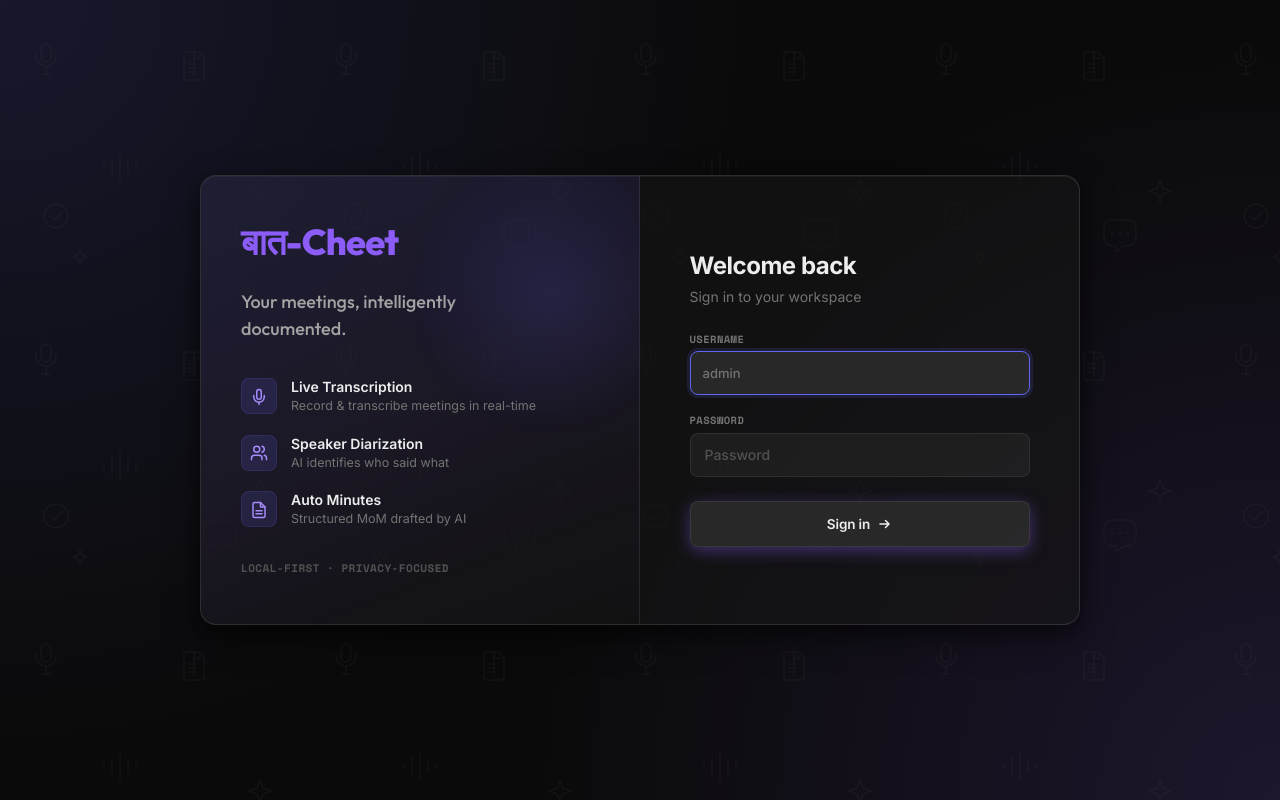
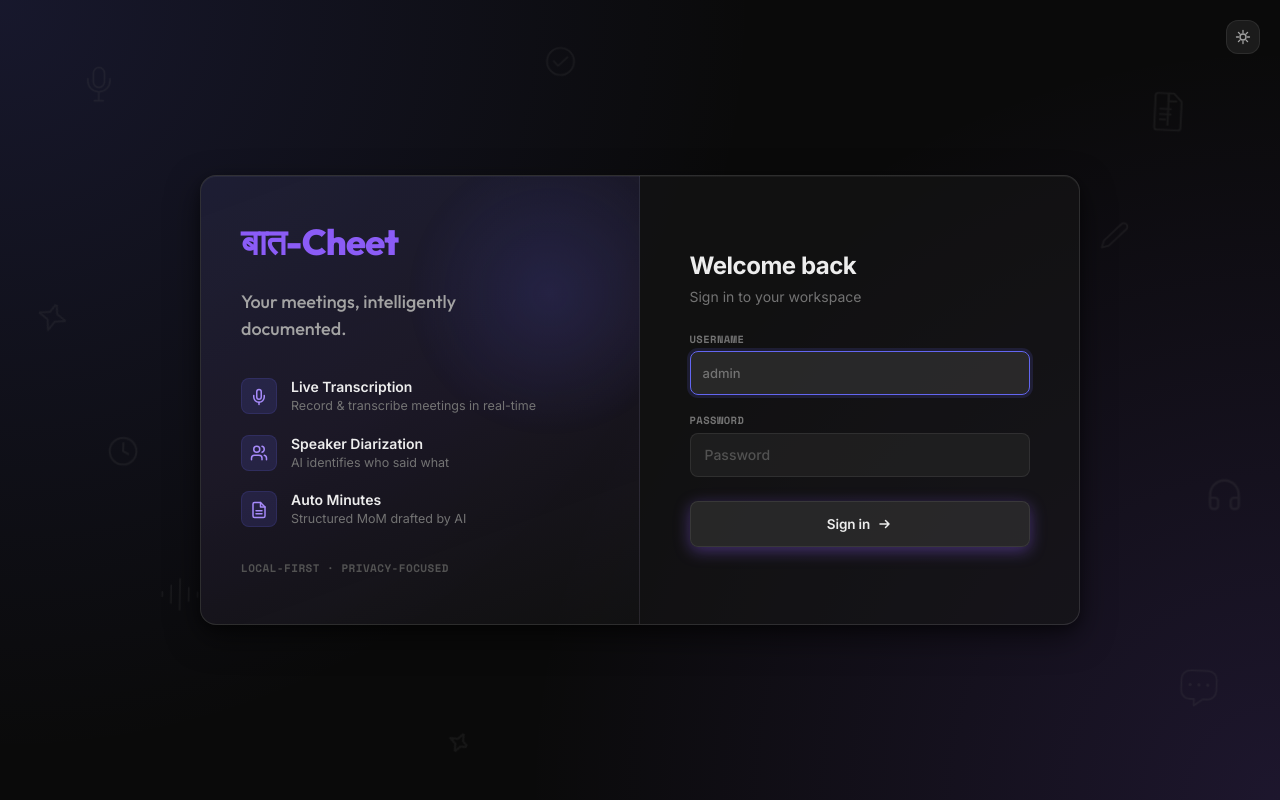
Before and after one commit to AvisharSharan/baat-cheet, a FastAPI app: page / in a window 1280 px wide. Run offline with FastAPI, Linux system fonts and the light colour scheme; some libraries are stand-ins or nearby versions.

Commit message:
feat(ui): enhance login view with animated doodle icons and theme toggle button

```diff
--- a/app/static/css/components/login.css
+++ b/app/static/css/components/login.css
@@ -31,20 +31,68 @@ html[data-theme="light"] .noise-overlay { opacity: 0.02; }
 .doodle-bg {
   position: absolute;
   inset: 0;
-  width: 100%;
-  height: 100%;
   z-index: -1;
   pointer-events: none;
-  color: var(--text-4);
-  opacity: 0.12;
+  overflow: hidden;
 }
 
-html[data-theme="light"] .doodle-bg {
+.doodle-icon {
+  position: absolute;
+  color: var(--text-4);
+  opacity: 0.18;
+}
+
+html[data-theme="light"] .doodle-icon {
   color: var(--text-3);
-  opacity: 0.08;
+  opacity: 0.1;
+}
+
+/* Positions — scattered across corners and edges */
+.doodle-1  { top: 8%;   left: 6%;   animation: doodleFloat1 7s ease-in-out infinite; }
+.doodle-2  { top: 12%;  right: 8%;  animation: doodleFloat2 9s ease-in-out infinite; }
+.doodle-3  { bottom: 22%; left: 12%;  animation: doodleFloat3 8s ease-in-out infinite; }
+.doodle-4  { top: 38%;  left: 3%;   animation: doodleSpin 12s linear infinite; }
+.doodle-5  { bottom: 10%; right: 5%;  animation: doodleFloat1 10s ease-in-out infinite; }
+.doodle-6  { top: 6%;   left: 42%;  animation: doodleFloat2 8.5s ease-in-out infinite; }
+.doodle-7  { bottom: 6%;  left: 35%;  animation: doodleSpin 8s linear infinite; }
+.doodle-8  { bottom: 35%; right: 3%;  animation: doodleFloat3 9.5s ease-in-out infinite; }
+.doodle-9  { top: 55%;  left: 8%;   animation: doodleFloat2 11s ease-in-out infinite; }
+.doodle-10 { top: 28%;  right: 12%;  animation: doodleFloat1 7.5s ease-in-out infinite; }
+
+/* Floating animations — each has a unique path */
+@keyframes doodleFloat1 {
+  0%, 100% { transform: translate(0, 0) rotate(0deg); }
+  25%      { transform: translate(6px, -10px) rotate(3deg); }
+  50%      { transform: translate(-4px, -18px) rotate(-2deg); }
+  75%      { transform: translate(8px, -8px) rotate(4deg); }
+}
+
+@keyframes doodleFloat2 {
+  0%, 100% { transform: translate(0, 0) rotate(0deg); }
+  33%      { transform: translate(-8px, 12px) rotate(-4deg); }
+  66%      { transform: translate(6px, -6px) rotate(3deg); }
+}
+
+@keyframes doodleFloat3 {
+  0%, 100% { transform: translate(0, 0) rotate(0deg); }
+  20%      { transform: translate(10px, -5px) rotate(2deg); }
+  50%      { transform: translate(-6px, 10px) rotate(-3deg); }
+  80%      { transform: translate(4px, -12px) rotate(1deg); }
+}
+
+@keyframes doodleSpin {
+  0%   { transform: rotate(0deg); }
+  100% { transform: rotate(360deg); }
 }
 
 .login-view[hidden] { display: none; }
+
+.login-theme-toggle {
+  position: absolute;
+  top: 20px;
+  right: 20px;
+  z-index: 10;
+}
 
 body.auth-pending .shell {
   pointer-events: none;
--- a/app/static/js/main.js
+++ b/app/static/js/main.js
@@ -13,6 +13,7 @@ momBtn.addEventListener("click", generateMom);
 cancelActionBtn.addEventListener("click", cancelActiveAction);
 saveSpeakersBtn.addEventListener("click", saveSpeakers);
 themeToggle.addEventListener("click", toggleTheme);
+document.getElementById("loginThemeToggle").addEventListener("click", toggleTheme);
 newMeetingBtn.addEventListener("click", startNewMeeting);
 historyTabBtn.addEventListener("click", showHistory);
 refreshHistoryBtn.addEventListener("click", loadHistory);
--- a/app/templates/components/login.html
+++ b/app/templates/components/login.html
@@ -1,20 +1,35 @@
     <section id="loginView" class="login-view" aria-live="polite">
-      <svg class="doodle-bg" aria-hidden="true" xmlns="http://www.w3.org/2000/svg">
-        <defs>
-          <pattern id="doodlePattern" width="300" height="300" patternUnits="userSpaceOnUse">
-            <g stroke="currentColor" fill="none" stroke-width="1.5" stroke-linecap="round" stroke-linejoin="round">
-              <g transform="translate(30, 40)"><path d="M6 14v2a10 10 0 0 0 20 0v-2M16 26v8M12 34h8"/><rect x="11" y="4" width="10" height="18" rx="5"/></g>
-              <g transform="translate(180, 50)"><path d="M14 2v24M14 2H6a2 2 0 0 0-2 2v24a2 2 0 0 0 2 2h16a2 2 0 0 0 2-2V8l-6-6Z"/><path d="M14 2v6h6M8 14h8M8 18h8M8 22h4"/></g>
-              <g transform="translate(100, 150)"><path d="M4 14v4M12 8v16M20 2v28M28 10v12M36 14v4"/></g>
-              <path d="M260 180 l3 8 l8 3 l-8 3 l-3 8 l-3-8 l-8-3 l8-3Z" />
-              <path d="M80 250 l2 5 l5 2 l-5 2 l-2 5 l-2-5 l-5-2 l5-2Z" />
-              <g transform="translate(200, 220)"><path d="M4 8a8 8 0 0 1 8-8h16a8 8 0 0 1 8 8v10a8 8 0 0 1-8 8h-4l-8 6v-6H12a8 8 0 0 1-8-8Z"/><circle cx="12" cy="13" r="1.5" fill="currentColor" stroke="none"/><circle cx="20" cy="13" r="1.5" fill="currentColor" stroke="none"/><circle cx="28" cy="13" r="1.5" fill="currentColor" stroke="none"/></g>
-              <g transform="translate(40, 200)"><circle cx="16" cy="16" r="12" /><path d="M10 16l4 4l8-8" /></g>
-            </g>
-          </pattern>
-        </defs>
-        <rect width="100%" height="100%" fill="url(#doodlePattern)"/>
-      </svg>
+      <button id="loginThemeToggle" class="icon-btn login-theme-toggle" type="button" aria-label="Toggle theme">
+        <svg class="theme-sun" width="16" height="16" viewBox="0 0 16 16">
+          <circle cx="8" cy="8" r="3" stroke="currentColor" stroke-width="1.4" fill="none"/>
+          <path d="M8 1.5v2M8 12.5v2M1.5 8h2M12.5 8h2M3.4 3.4l1.4 1.4M11.2 11.2l1.4 1.4M12.6 3.4l-1.4 1.4M4.8 11.2l-1.4 1.4" stroke="currentColor" stroke-width="1.3" stroke-linecap="round"/>
+        </svg>
+        <svg class="theme-moon" width="16" height="16" viewBox="0 0 16 16">
+          <path d="M13 10.5A6 6 0 0 1 5.5 3a6.2 6.2 0 1 0 7.5 7.5Z" stroke="currentColor" stroke-width="1.4" fill="none" stroke-linejoin="round"/>
+        </svg>
+      </button>
+      <div class="doodle-bg" aria-hidden="true">
+        <!-- Microphone -->
+        <svg class="doodle-icon doodle-1" width="42" height="42" viewBox="0 0 32 38" fill="none" stroke="currentColor" stroke-width="1.5" stroke-linecap="round" stroke-linejoin="round"><path d="M6 14v2a10 10 0 0 0 20 0v-2M16 26v8M12 34h8"/><rect x="11" y="4" width="10" height="18" rx="5"/></svg>
+        <!-- Document -->
+        <svg class="doodle-icon doodle-2" width="36" height="42" viewBox="0 0 24 32" fill="none" stroke="currentColor" stroke-width="1.5" stroke-linecap="round" stroke-linejoin="round"><path d="M14 2v24M14 2H6a2 2 0 0 0-2 2v24a2 2 0 0 0 2 2h16a2 2 0 0 0 2-2V8l-6-6Z"/><path d="M14 2v6h6M8 14h8M8 18h8M8 22h4"/></svg>
+        <!-- Waveform -->
+        <svg class="doodle-icon doodle-3" width="44" height="36" viewBox="0 0 40 32" fill="none" stroke="currentColor" stroke-width="1.5" stroke-linecap="round"><path d="M4 14v4M12 8v16M20 2v28M28 10v12M36 14v4"/></svg>
+        <!-- Sparkle big -->
+        <svg class="doodle-icon doodle-4" width="28" height="28" viewBox="0 0 22 22" fill="none" stroke="currentColor" stroke-width="1.5" stroke-linejoin="round"><path d="M11 1 l3 8 l8 3 l-8 3 l-3 8 l-3-8 l-8-3 l8-3Z"/></svg>
+        <!-- Chat bubble -->
+        <svg class="doodle-icon doodle-5" width="44" height="40" viewBox="0 0 40 34" fill="none" stroke="currentColor" stroke-width="1.5" stroke-linecap="round" stroke-linejoin="round"><path d="M4 8a8 8 0 0 1 8-8h16a8 8 0 0 1 8 8v10a8 8 0 0 1-8 8h-4l-8 6v-6H12a8 8 0 0 1-8-8Z"/><circle cx="12" cy="13" r="1.5" fill="currentColor" stroke="none"/><circle cx="20" cy="13" r="1.5" fill="currentColor" stroke="none"/><circle cx="28" cy="13" r="1.5" fill="currentColor" stroke="none"/></svg>
+        <!-- Checkmark -->
+        <svg class="doodle-icon doodle-6" width="36" height="36" viewBox="0 0 32 32" fill="none" stroke="currentColor" stroke-width="1.5" stroke-linecap="round" stroke-linejoin="round"><circle cx="16" cy="16" r="12"/><path d="M10 16l4 4l8-8"/></svg>
+        <!-- Sparkle small -->
+        <svg class="doodle-icon doodle-7" width="20" height="20" viewBox="0 0 14 14" fill="none" stroke="currentColor" stroke-width="1.5" stroke-linejoin="round"><path d="M7 1 l2 5 l5 2 l-5 2 l-2 5 l-2-5 l-5-2 l5-2Z"/></svg>
+        <!-- Headphones -->
+        <svg class="doodle-icon doodle-8" width="38" height="38" viewBox="0 0 24 24" fill="none" stroke="currentColor" stroke-width="1.5" stroke-linecap="round" stroke-linejoin="round"><path d="M3 18v-6a9 9 0 0 1 18 0v6"/><path d="M21 19a2 2 0 0 1-2 2h-1a2 2 0 0 1-2-2v-3a2 2 0 0 1 2-2h3zM3 19a2 2 0 0 0 2 2h1a2 2 0 0 0 2-2v-3a2 2 0 0 0-2-2H3z"/></svg>
+        <!-- Clock -->
+        <svg class="doodle-icon doodle-9" width="32" height="32" viewBox="0 0 24 24" fill="none" stroke="currentColor" stroke-width="1.5" stroke-linecap="round" stroke-linejoin="round"><circle cx="12" cy="12" r="10"/><polyline points="12 6 12 12 16 14"/></svg>
+        <!-- Pen -->
+        <svg class="doodle-icon doodle-10" width="30" height="30" viewBox="0 0 24 24" fill="none" stroke="currentColor" stroke-width="1.5" stroke-linecap="round" stroke-linejoin="round"><path d="M17 3a2.83 2.83 0 1 1 4 4L7.5 20.5 2 22l1.5-5.5Z"/></svg>
+      </div>
 
       <div class="login-card">
         <!-- Left: Hero / Branding Side -->
```
